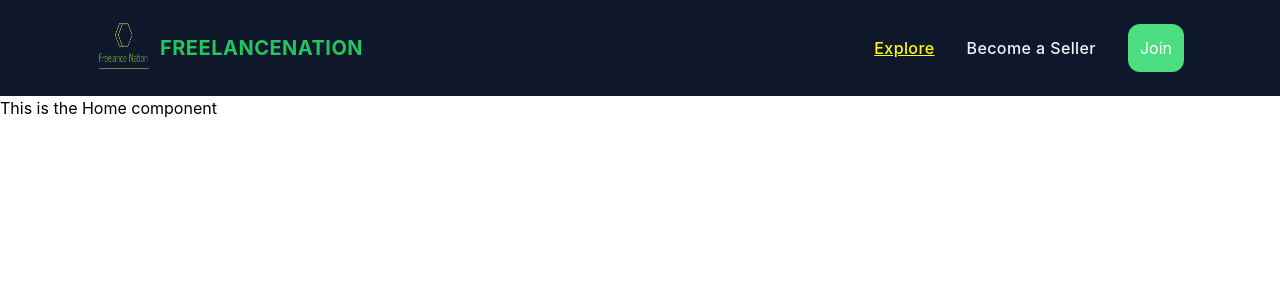
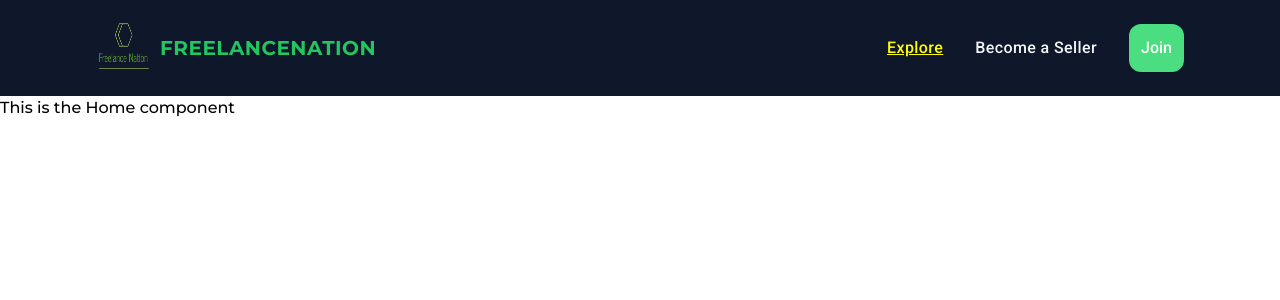
Before and after one commit to sojib-mondol/FreelancerNation-client-side, a React (Create React App) app: page / in a window 1280 px wide. Shown: the top 300 px of the page. Built offline with nearby package versions, Linux system fonts and the light colour scheme.

Commit message:
Roboto and montserrat added via google font

```diff
--- a/public/index.html
+++ b/public/index.html
@@ -10,6 +10,14 @@
       content="Web site created using create-react-app"
     />
     <link rel="apple-touch-icon" href="%PUBLIC_URL%/logo.png" />
+
+    <!-- google fonts -->
+    <link rel="preconnect" href="https://fonts.googleapis.com" />
+    <link rel="preconnect" href="https://fonts.gstatic.com" crossorigin />
+    <link
+      href="https://fonts.googleapis.com/css2?family=Montserrat:ital,wght@0,100;0,500;0,700;1,100&family=Roboto:ital,wght@0,100;0,500;1,100&display=swap"
+      rel="stylesheet"
+    />
 
     <link rel="manifest" href="%PUBLIC_URL%/manifest.json" />
 
--- a/src/Components/Shared/NavBar/Navbar.jsx
+++ b/src/Components/Shared/NavBar/Navbar.jsx
@@ -32,7 +32,7 @@ const Navbar = () => {
                 </NavLink>
 
 
-                <ul className="flex items-center hidden space-x-8 lg:flex">
+                <ul className="flex items-center hidden space-x-8 lg:flex font-roboto">
                     <li>
                         <NavLink
                             style={({ isActive }) =>
--- a/src/index.css
+++ b/src/index.css
@@ -3,9 +3,7 @@
 @tailwind utilities;
 body {
   margin: 0;
-  font-family: -apple-system, BlinkMacSystemFont, 'Segoe UI', 'Roboto', 'Oxygen',
-    'Ubuntu', 'Cantarell', 'Fira Sans', 'Droid Sans', 'Helvetica Neue',
-    sans-serif;
+  font-family: 'Montserrat','Roboto', sans-serif;
   -webkit-font-smoothing: antialiased;
   -moz-osx-font-smoothing: grayscale;
 }
--- a/tailwind.config.js
+++ b/tailwind.config.js
@@ -1,10 +1,12 @@
 /** @type {import('tailwindcss').Config} */
 module.exports = {
-  content: [
-    "./src/**/*.{js,jsx,ts,tsx}",
-  ],
+  content: ["./src/**/*.{js,jsx,ts,tsx}"],
   theme: {
+    fontFamily: {
+      montserrat: ["Montserrat", "sans-serif"],
+      roboto: ["Roboto", "sans-serif"],
+    },
     extend: {},
   },
   plugins: [],
-}
+};
```
Also changed, not shown: 1 other file (tests, documents, lock files or other folders).
